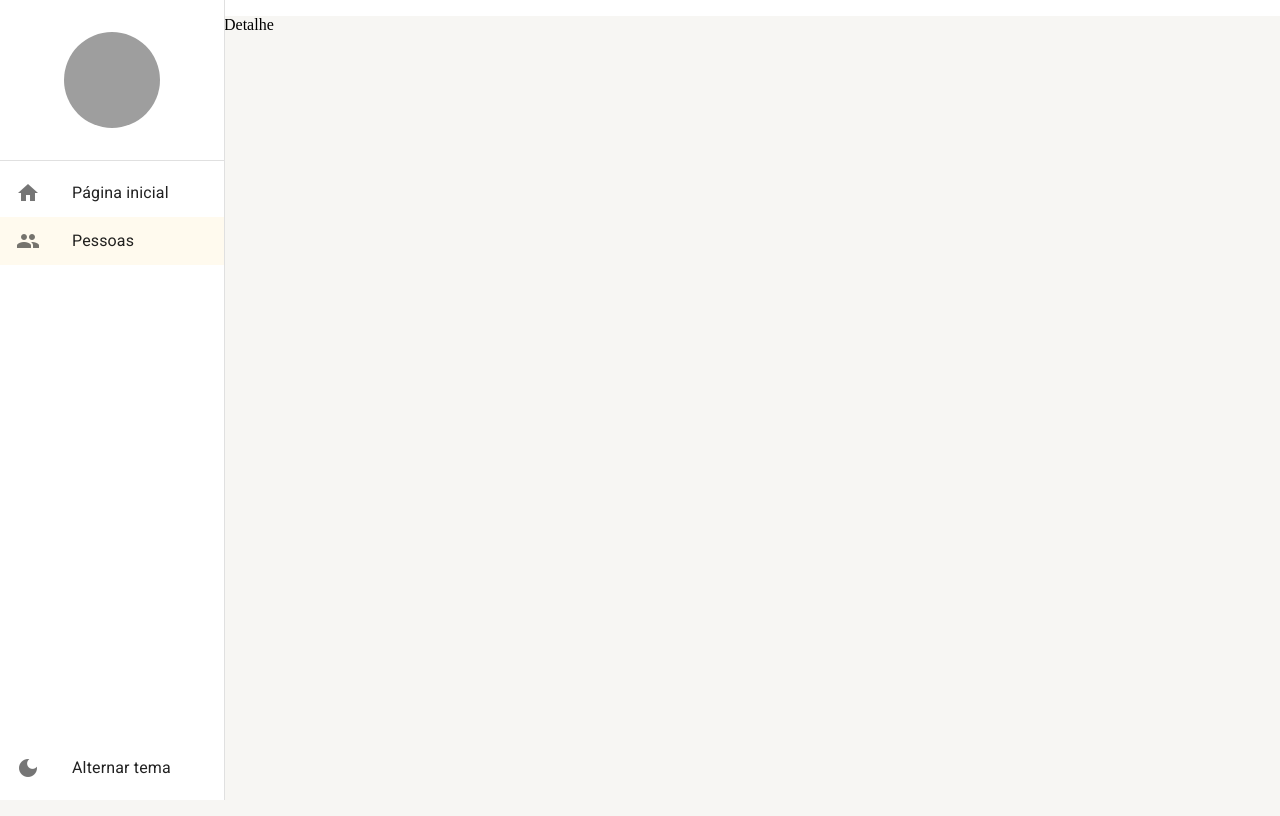
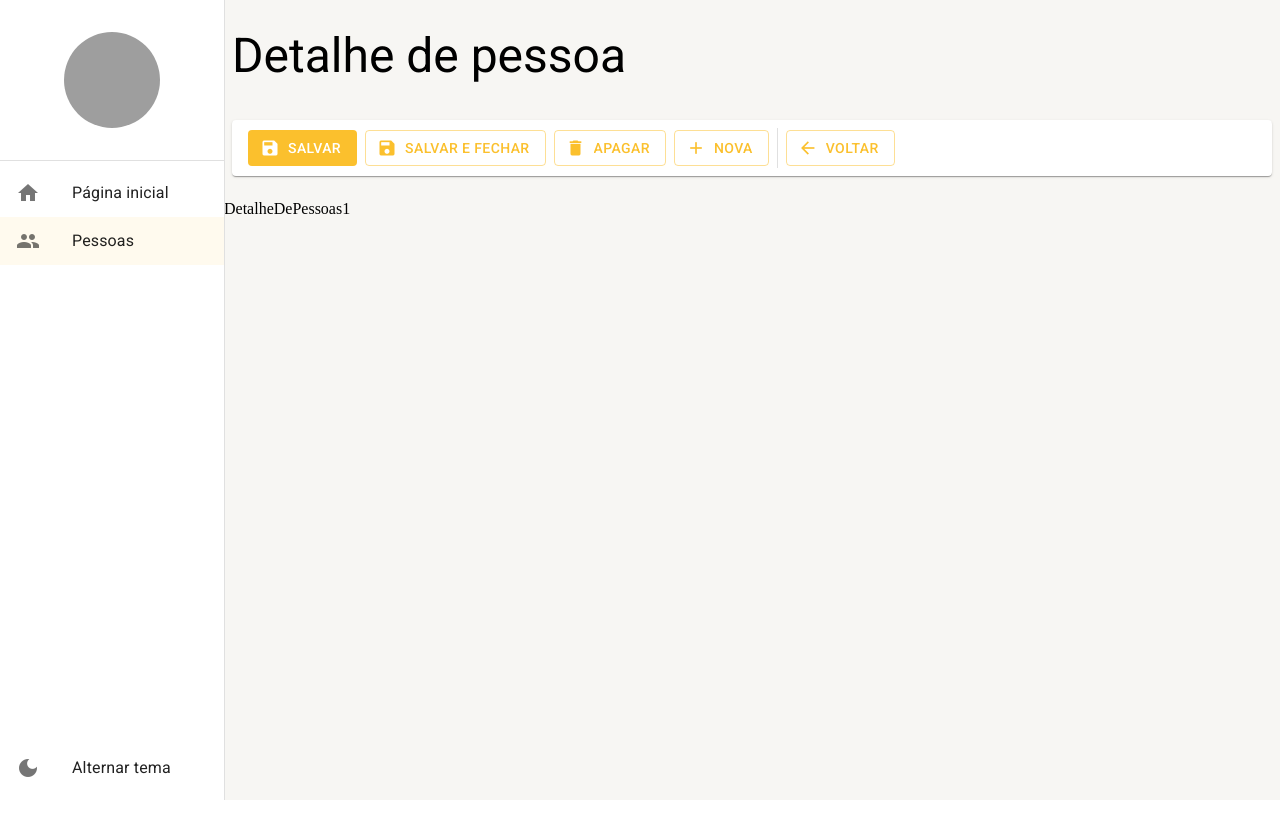
Before and after one commit to rbcunha/react-material-ui-typescript, a React (Create React App) app: page /pessoas/detalhe/1 in a window 1280 px wide. Built offline with nearby package versions, Linux system fonts and the light colour scheme; grey boxes are pictures that could not be loaded.

Commit message:
feat:implement page DetalheDePessoas

```diff
--- a/src/pages/index.ts
+++ b/src/pages/index.ts
@@ -1,2 +1,3 @@
 export * from './dashboard/Dashboard'
 export * from './pessoas/ListagemDePessoas'
+export * from './pessoas/DetalheDePessoas'
--- /dev/null
+++ b/src/pages/pessoas/DetalheDePessoas.tsx
@@ -0,0 +1,46 @@
+import { useNavigate, useParams } from 'react-router-dom'
+
+import { LayoutBaseDePagina } from '../../shared/layouts'
+import { FerramentasDeDetalhe } from '../../shared/components'
+
+
+export const DetalheDePessoas: React.FC = () => {
+
+  const { id = 'nova' } = useParams<'id'>()
+  const navigate = useNavigate()
+
+  const handleSave = () => {
+    console.log('Save')
+
+  }
+  const handleDelete = () => {
+    console.log('Delete')
+  }
+
+  return (
+    <>
+      <LayoutBaseDePagina
+        titulo='Detalhe de pessoa'
+        barraDeFerramentas={
+          <FerramentasDeDetalhe
+            textoBotaoNovo='Nova'
+            mostrarBotaoSalvarEFechar
+            mostrarBotaoNovo={id !== 'nova'}
+            mostrarBotaoApagar={id !== 'nova'}
+
+            aoClicarEmSalvar={handleSave}
+            aoClicarEmSalvarEFechar={handleSave}
+            aoClicarEmApagar={handleDelete}
+            aoClicarEmVoltar={() => navigate('/pessoas')}
+            aoClicarEmNovo={() => navigate('/pessoas/detalhe/nova')}
+          />
+
+        }
+      >
+        <p>DetalheDePessoas{id}</p>
+
+      </LayoutBaseDePagina>
+
+    </>
+  )
+}
--- a/src/pages/pessoas/ListagemDePessoas.tsx
+++ b/src/pages/pessoas/ListagemDePessoas.tsx
@@ -70,6 +70,7 @@ export const ListagemDePessoas: React.FC = () => {
           mostrarInputBusca
           textoDaBusca={busca}
           textoBotaoNovo="Nova"
+          aoClicarEmNovo={() => navigate('/pessoas/detalhe/nova')}
           aoMudarTextoDaBusca={texto =>
             setSearchParams({ busca: texto, pagina: '1' }, { replace: true })
           }
@@ -92,7 +93,7 @@ export const ListagemDePessoas: React.FC = () => {
                   <IconButton size="small" onClick={() => handleDelete(row.id)}>
                     <Icon>delete</Icon>
                   </IconButton>
-                  <IconButton size="small" onClick={() => navigate(`/pessoas/detalhes/${row.id}`)}>
+                  <IconButton size="small" onClick={() => navigate(`/pessoas/detalhe/${row.id}`)}>
                     <Icon>edit</Icon>
                   </IconButton>
                 </TableCell>
--- a/src/routes/index.tsx
+++ b/src/routes/index.tsx
@@ -4,6 +4,7 @@ import { Routes, Route, Navigate } from 'react-router-dom'
 import { useDrawerContext } from '../shared/contexts'
 import {
   Dashboard,
+  DetalheDePessoas,
   ListagemDePessoas
 } from '../pages'
 
@@ -29,7 +30,7 @@ export const AppRoutes = () => {
     <Routes>
       <Route path="/pagina-inicial" element={<Dashboard />} />
       <Route path="/pessoas" element={<ListagemDePessoas />} />
-      <Route path="/pessoas/detalhe/:id" element={<p>Detalhe</p>} />
+      <Route path="/pessoas/detalhe/:id" element={<DetalheDePessoas />} />
       <Route path="*" element={<Navigate to="/pagina-inicial" />} />
     </Routes>
   )
```
Also changed, not shown: .eslintrc.json.
